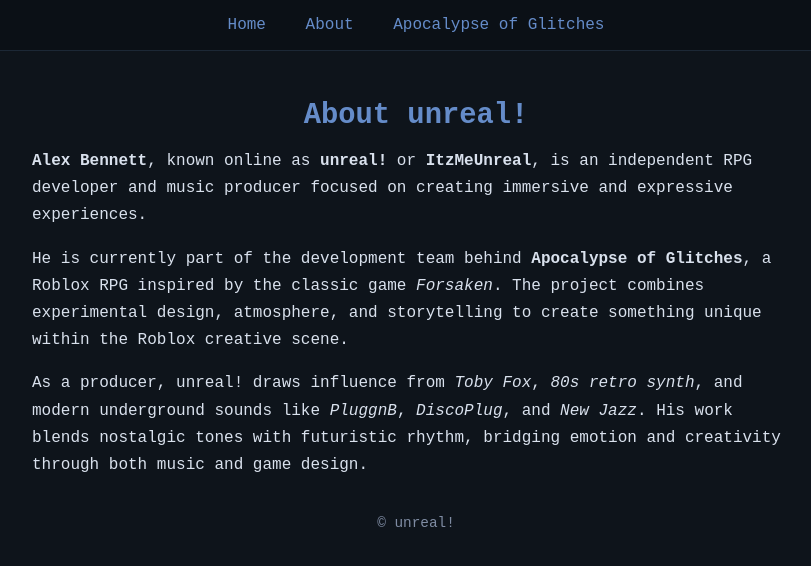
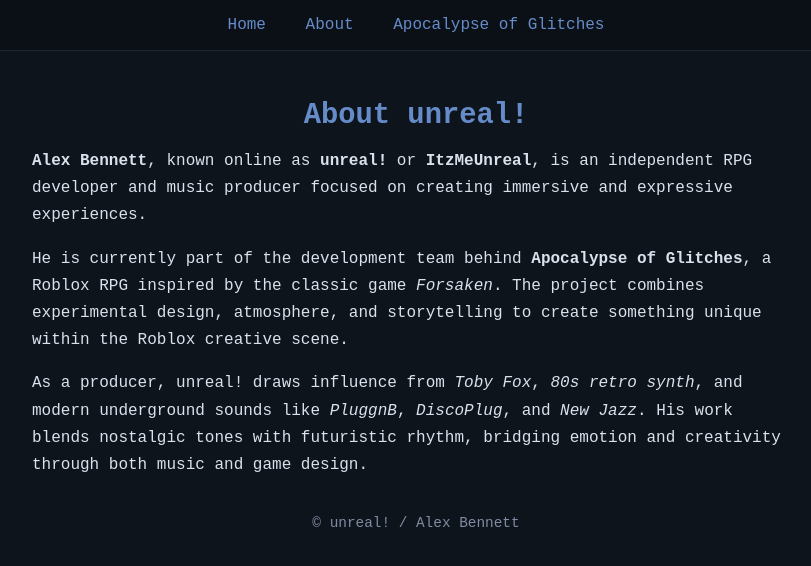
Before and after one commit to ItzMeUnreal/web, a plain HTML site: page about.html in a window 1280 px wide. Shown: the whole page, without its empty margins (224-1035 px from the left). Drawn offline with Linux system fonts and the light colour scheme.

Commit message:
Update credit line to include Alex Bennett

```diff
--- a/about.html
+++ b/about.html
@@ -120,7 +120,7 @@
 
     </div>
 
-    <p class="credit">© unreal!</p>
+    <p class="credit">© unreal! / Alex Bennett</p>
   </main>
 </body>
 </html>
```
